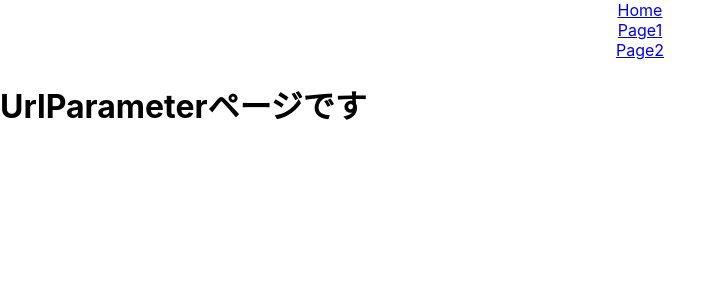
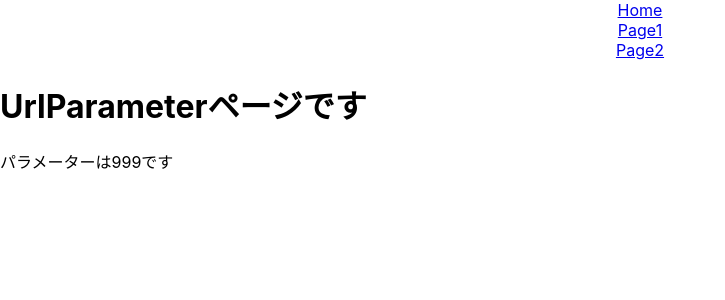
Before and after one commit to takayuki-s/react-review, a React (Create React App) app: page /page2/999 in a window 1280 px wide. Shown: the top 300 px of the page, without its empty margins (0-725 px from the left). Built offline with nearby package versions, Linux system fonts and the light colour scheme.

Commit message:
URLParameterを使った画面遷移
useParamsを使う

```diff
--- a/src/Page2.jsx
+++ b/src/Page2.jsx
@@ -1,7 +1,10 @@
+import { Link } from "react-router-dom"
+
 export const Page2 = () => {
   return (
     <div>
       <h1>Page2ページです</h1>
+      <Link to="/page2/999">URL Parameter</Link>
     </div>
   )
 }
--- a/src/UrlParameter.jsx
+++ b/src/UrlParameter.jsx
@@ -1,7 +1,11 @@
+import { useParams } from "react-router"
+
 export const UrlParameter = () => {
+  const { id } = useParams();
   return (
     <div>
       <h1>UrlParameterページです</h1>
+      <p>パラメーターは{id}です</p>
     </div>
   )
 }
```
